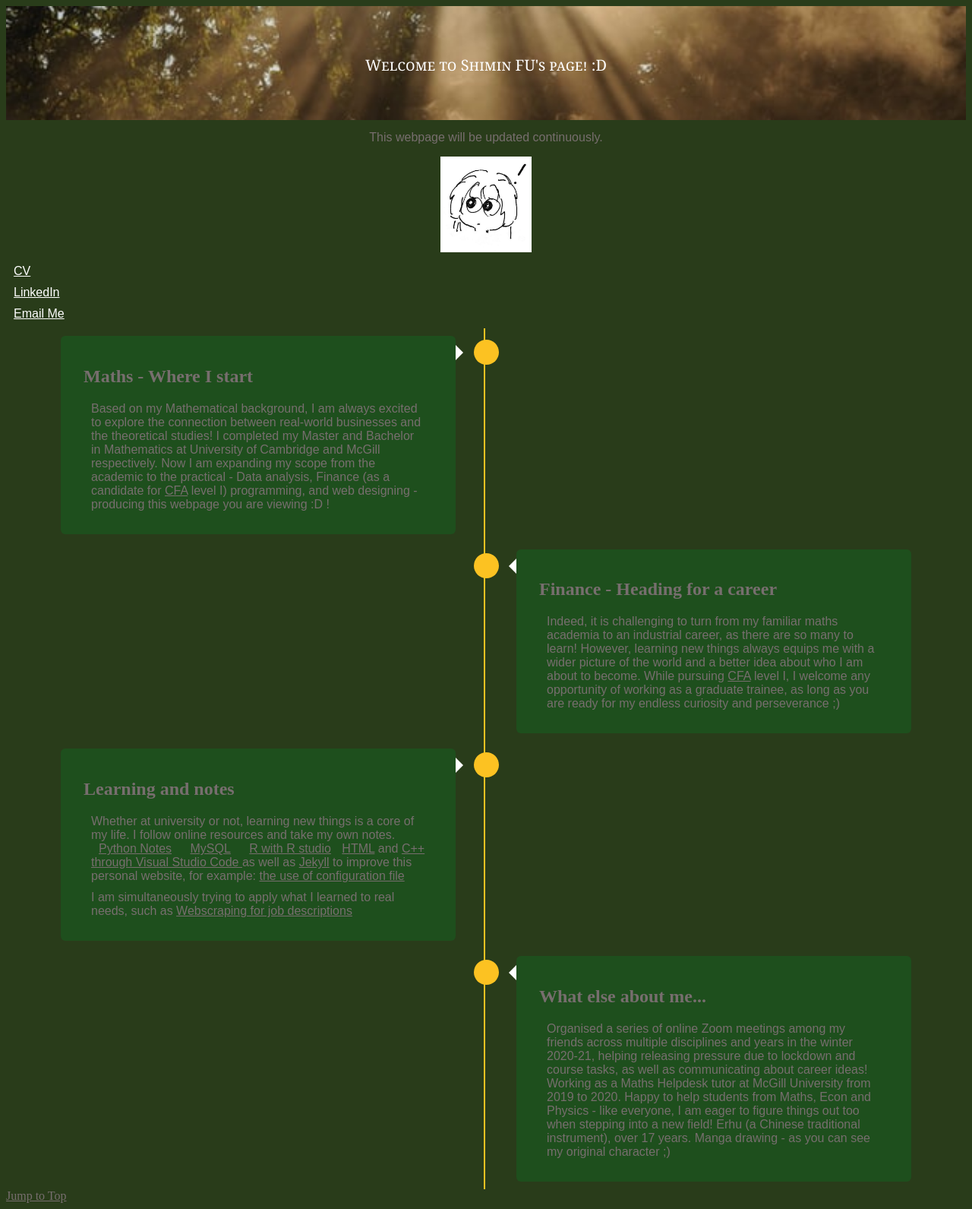
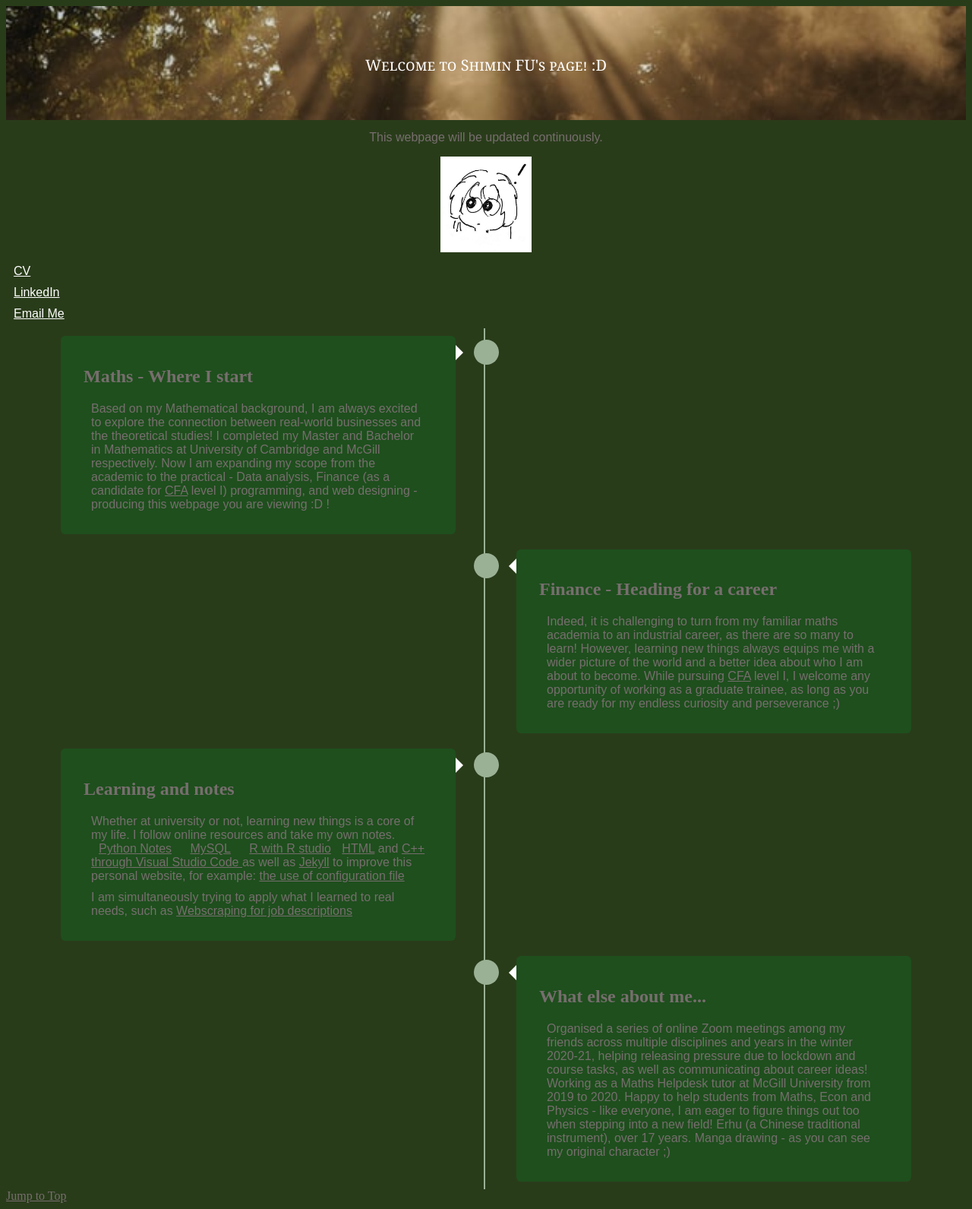
Before and after one commit to Shimin233/-Shimin233.github.io, a Jekyll site: the page index.html, which Jekyll copies as it is, in a window 1280 px wide. Shown: the whole page at 76% size. Built offline with Jekyll 4.4.1, drawn with Linux system fonts in a browser that asks for light colours.

Commit message:
Update index.html

```diff
--- a/index.html
+++ b/index.html
@@ -92,7 +92,7 @@
         content: "";
         position: absolute;
         width: 2px;
-        background-color: #fcc222;
+        background-color: #9ab195;
         top: 0;
         bottom: 0;
         left: 50%;
@@ -114,7 +114,7 @@
         width: 25px;
         height: 25px;
         right: -17px;
-        background-color: #fcc222;
+        background-color: #9ab195;
         border: 4px solid #ff9f5500;
         top: 15px;
         border-radius: 50%;
```
